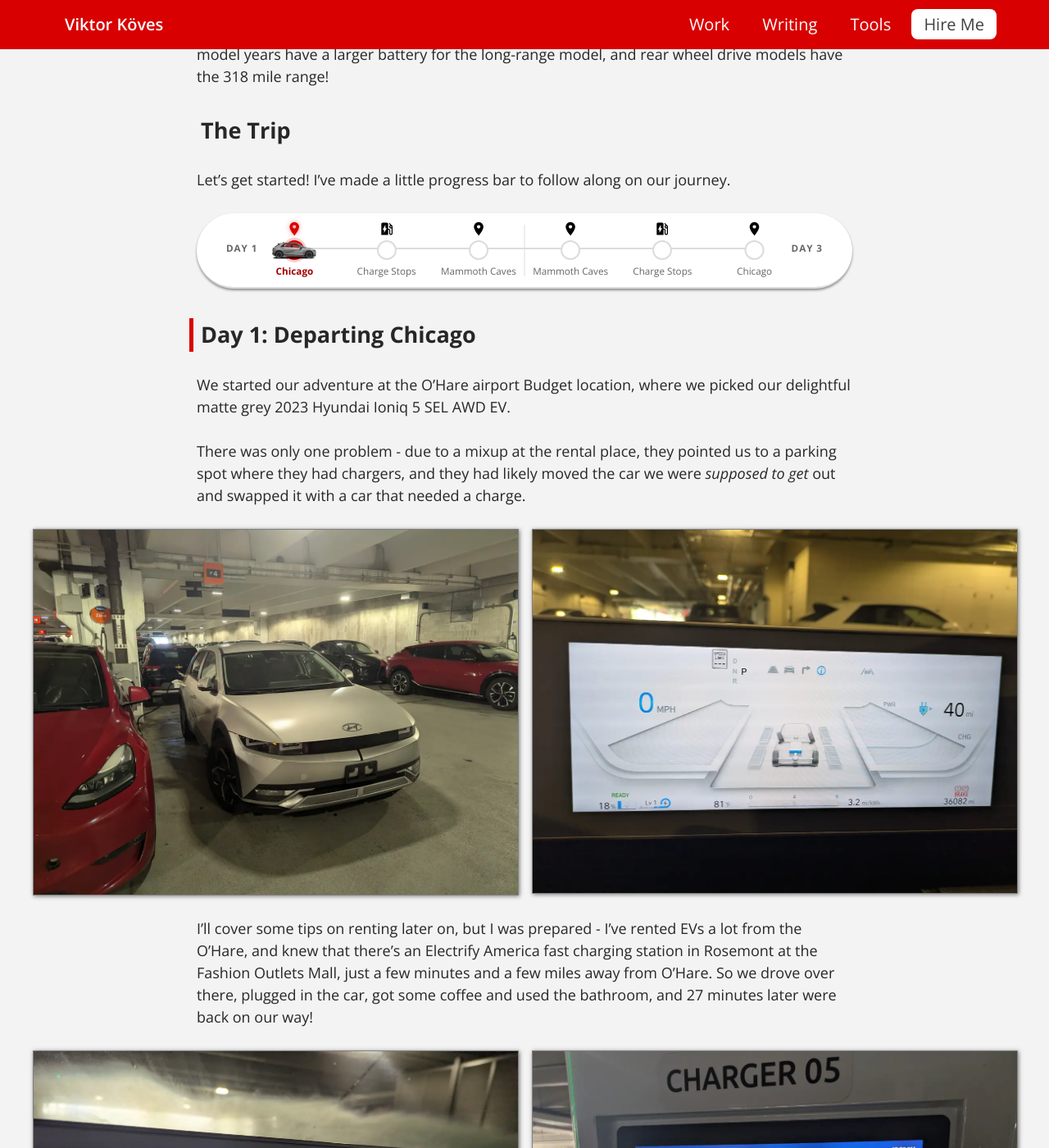
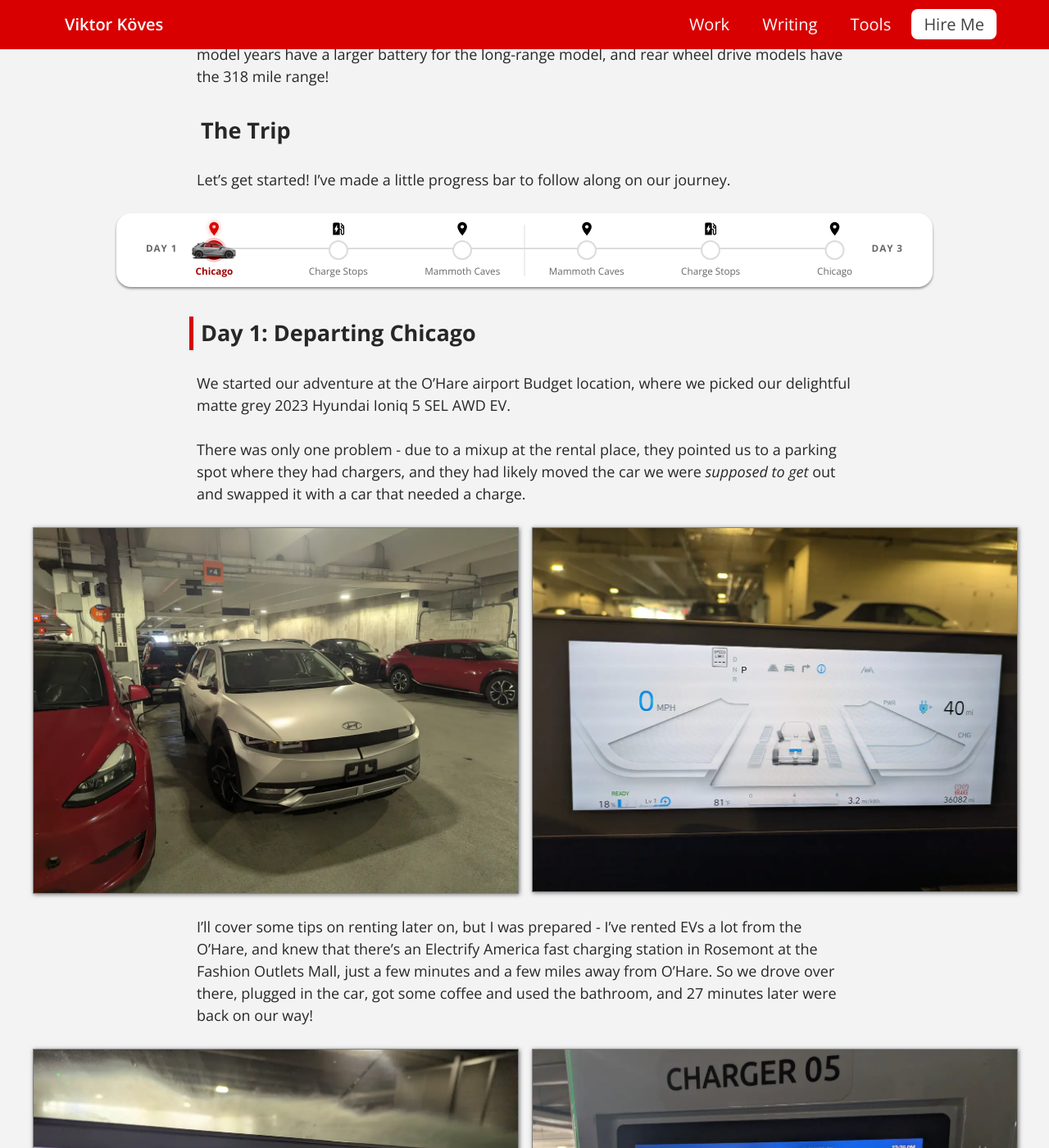
Before and after one commit to vkoves/vkoves.github.io, a Jekyll site: the page built from _posts/2026-07-15-ev-road-tripping.md, in a window 1280 px wide and 1400 px high, scrolled down 1459 px. Shown: the whole window at 82% size. Built offline with Jekyll 4.4.1, drawn with Linux system fonts in a browser that asks for light colours.

Commit message:
Tweak header sizing

```diff
--- a/_posts/2026-07-15-ev-road-tripping.md
+++ b/_posts/2026-07-15-ev-road-tripping.md
@@ -46,7 +46,9 @@
 
 <!-- Vue 3 CDN: loaded synchronously so it's available when the deferred component script runs -->
 <script src="https://unpkg.com/vue@3/dist/vue.global.prod.js"></script>
-<div id="trip-progress" style="position: sticky; top: 4rem; z-index: 100;"></div>
+<!-- Sentinel used by ev-road-trip.js to detect when #trip-progress becomes stuck -->
+<div id="trip-progress-sentinel"></div>
+<div id="trip-progress"></div>
 
 
 ## Day 1: Departing Chicago {#chicago-start}
--- a/_sass/_header.scss
+++ b/_sass/_header.scss
@@ -1,6 +1,5 @@
 @use 'variables/colors' as *;
-
-$header-mob-height: 65px;
+@use 'variables/sizing' as *;
 
 .site-header {
   position: fixed;
--- a/_sass/variables/_sizing.scss
+++ b/_sass/variables/_sizing.scss
@@ -7,6 +7,10 @@
 $page-width: 1000px;
 $max-cont-width: 1200px;
 
+// Height of the fixed site header
+$header-height: 60px;
+$header-mob-height: 65px;
+
 // Breakpoints
 $tablet-max-width: 1200px;
 $mobile-max-width:  800px;                    // 800px
--- a/css/articles/ev-road-trip.scss
+++ b/css/articles/ev-road-trip.scss
@@ -36,6 +36,11 @@
 $image-link-hover-shadow: 2px 4px 10px $shadow-color;
 // Speed of the image link hover transition
 $image-link-hover-transition: 0.2s ease;
+
+// Corner rounding for the trip progress bar. Full rounding on all sides while
+// it's in the document flow, flattened on top once it's stuck to the header
+// (see the .-stuck class toggled by ev-road-trip.js)
+$trip-progress-radius: 1rem;
 
 .cost-table {
   margin-top: 0.5rem;
@@ -276,13 +281,37 @@
   border-color: $brand-red;
 }
 
+// Vue mounts the .trip-progress nav inside this div (Vue 3 keeps the mount
+// element in place rather than replacing it). Sticky positioning has to live
+// here rather than on .trip-progress itself, because .trip-progress also
+// carries a translateX() for its full-bleed width, and pairing position:
+// sticky with a transform on the *same* element breaks the sticky behavior.
+#trip-progress {
+  position: sticky;
+  top: $header-height;
+  z-index: 100;
+}
+
 .trip-progress {
   background: var(--light-bg-color);
-  border-bottom: 2px solid $mid-grey;
   padding: 0.5rem 1rem 0.75rem;
   margin-bottom: 2rem;
   box-shadow: 0px 2px 3px #0000006b;
-  border-radius: 10rem;
+  border-radius: $trip-progress-radius;
+
+  // Same full-bleed trick as .cost-table: widen past the narrow article column
+  // and re-center with translateX. Clamped to 95vw so it never touches the
+  // viewport edges (can otherwise happen in tablet-width viewports).
+  @media (min-width: $desktop-min-width) {
+    width: min(120%, 95vw);
+    margin-left: 50%;
+    transform: translateX(-50%);
+  }
+}
+
+// Once stuck to the header, flatten the top corners so it sits flush
+#trip-progress.-stuck .trip-progress {
+  border-radius: 0 0 $trip-progress-radius $trip-progress-radius;
 }
 
 .trip-row {
@@ -471,8 +500,11 @@
 }
 
 @media (max-width: $mobile-max-width) {
+  #trip-progress {
+    top: $header-mob-height;
+  }
+
   .trip-progress {
-    border-radius: 0.5rem;
     margin: 0 -0.7rem;
   }
 
--- a/css/main.scss
+++ b/css/main.scss
@@ -59,7 +59,7 @@
   position: relative;
   font-family: 'Open Sans', sans-serif;
   margin: 0px;
-  padding-top: 60px; // Add padding around header height
+  padding-top: $header-height; // Add padding around header height
   background-color: var(--bg-color);
   line-height: 1.5;
   color: var(--text-color);
--- a/js/articles/ev-road-trip.js
+++ b/js/articles/ev-road-trip.js
@@ -56,13 +56,44 @@
             currentStop.value = active;
         }
 
+        // Toggle a .-stuck class on the sticky wrapper once it's actually pinned
+        // against the header, so its top corners can flatten only then. A sticky
+        // element offers no CSS way to detect this, so we watch a 1px sentinel
+        // placed just before it: once the sentinel scrolls past the header's
+        // bottom edge, the wrapper must have reached its stuck position too.
+        let stuckObserver;
+
+        function observeStuckState() {
+            const wrapper = document.getElementById('trip-progress');
+            const sentinel = document.getElementById('trip-progress-sentinel');
+            const header = document.querySelector('.site-header');
+            if (!wrapper || !sentinel || !header) return;
+
+            const headerHeight = header.getBoundingClientRect().height;
+
+            stuckObserver = new IntersectionObserver(
+                ([entry]) => {
+                    // !isIntersecting alone is ambiguous: it's also true before the
+                    // page has been scrolled anywhere near the sentinel. Only treat
+                    // it as "stuck" when the sentinel has specifically scrolled
+                    // above the header line, not when it's still below the fold.
+                    const scrolledPast = entry.boundingClientRect.top < entry.rootBounds.top;
+                    wrapper.classList.toggle('-stuck', !entry.isIntersecting && scrolledPast);
+                },
+                { rootMargin: `-${headerHeight}px 0px 0px 0px`, threshold: 0 }
+            );
+            stuckObserver.observe(sentinel);
+        }
+
         onMounted(() => {
             window.addEventListener('scroll', updateCurrentStop, { passive: true });
             updateCurrentStop();
+            observeStuckState();
         });
 
         onUnmounted(() => {
             window.removeEventListener('scroll', updateCurrentStop);
+            if (stuckObserver) stuckObserver.disconnect();
         });
 
         const carLeftPercent = computed(() =>
```
